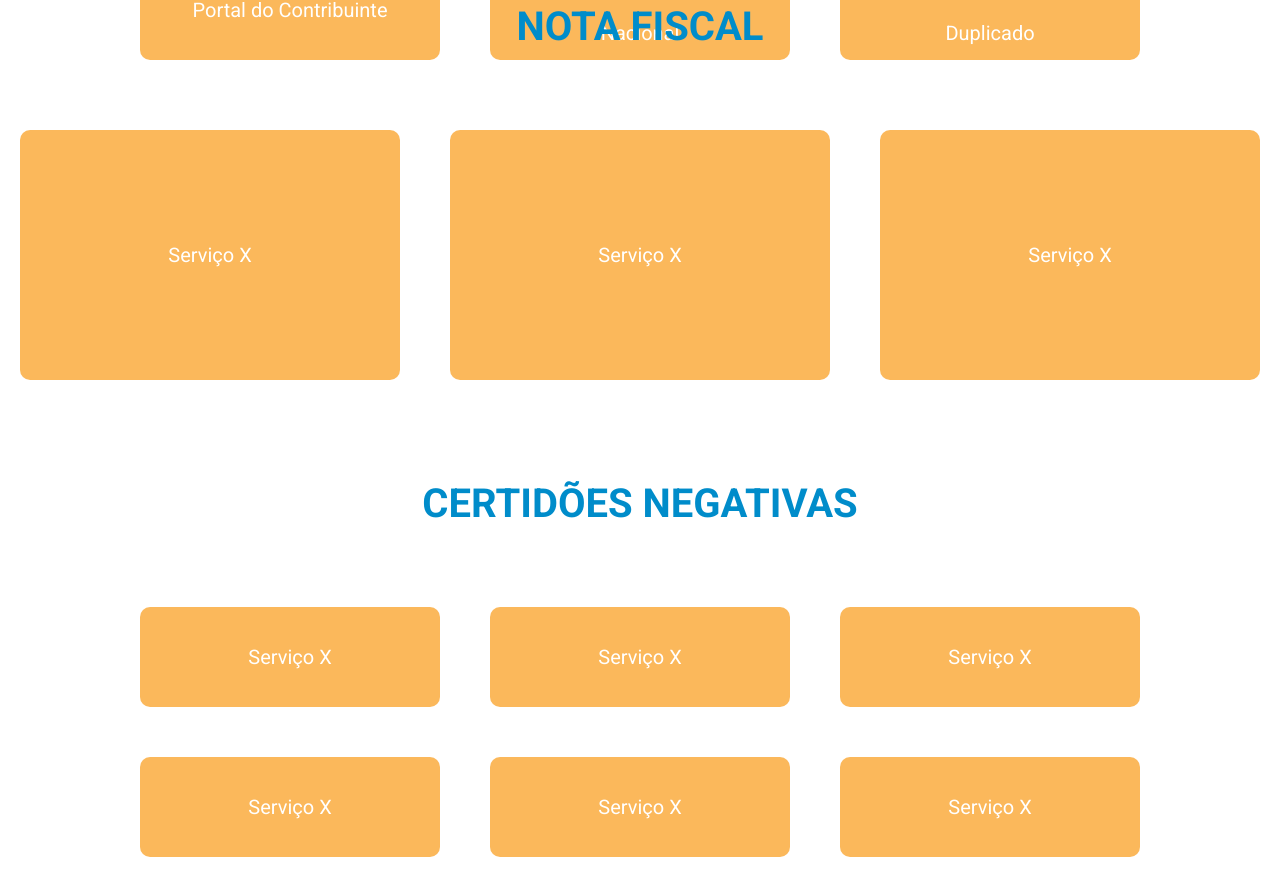
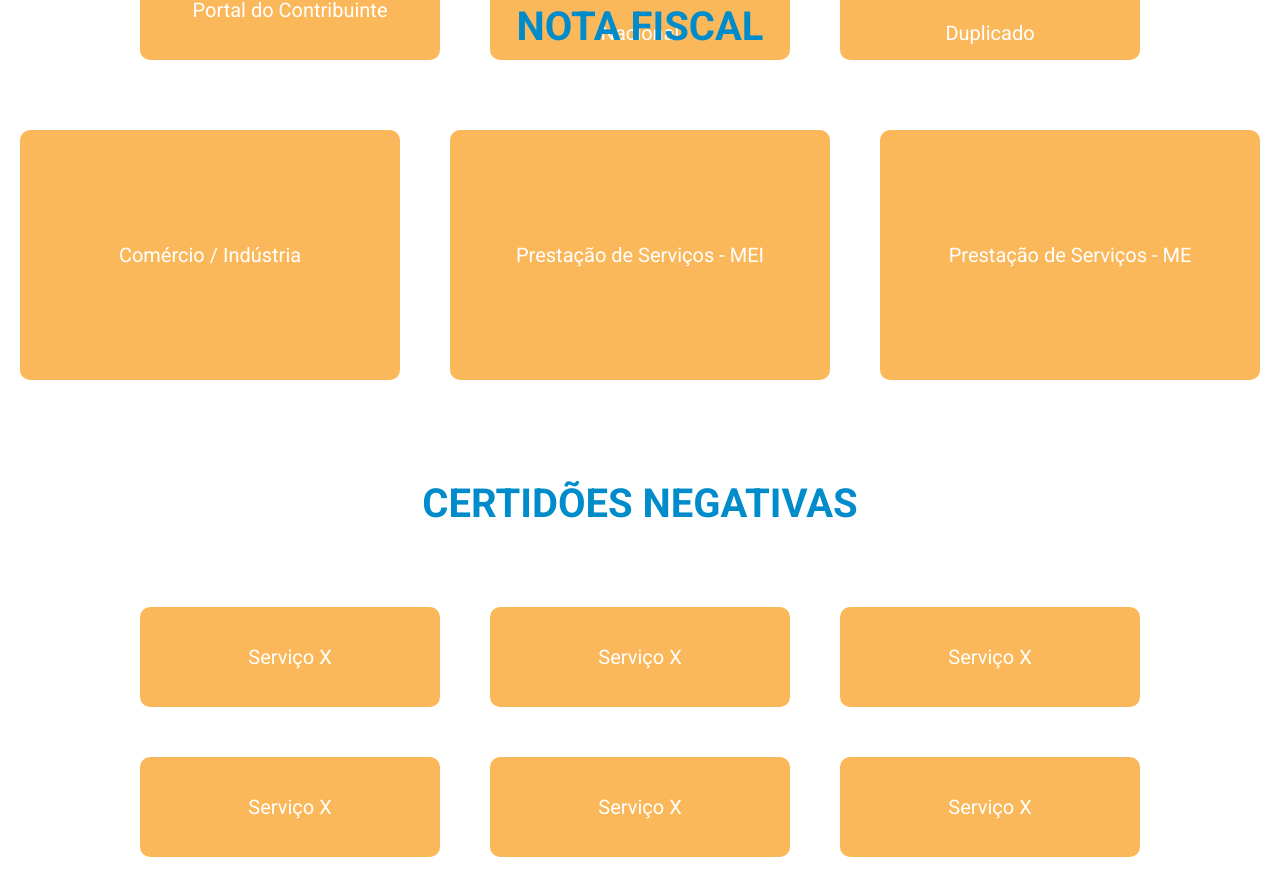
Before and after one commit to ThamirisMaria/sala-virtual-do-empreendedor, an Angular app: page /sala-virtual in a window 1280 px wide. Shown: the part 1821-2716 px from the top of the page. Built offline with nearby package versions, Linux system fonts and the light colour scheme.

Commit message:
update: nota fiscal btn's texts

```diff
--- a/src/app/sala-virtual/sala-virtual.component.html
+++ b/src/app/sala-virtual/sala-virtual.component.html
@@ -33,9 +33,9 @@
     <section id="nota-fiscal">
         <h1 class="section-title">NOTA FISCAL</h1>
         <div id="btns-sections">
-            <button class="btn btn-nota-fiscal">Serviço X</button>
-            <button class="btn btn-nota-fiscal">Serviço X</button>
-            <button class="btn btn-nota-fiscal">Serviço X</button>
+            <button class="btn btn-nota-fiscal">Comércio / Indústria</button>
+            <button class="btn btn-nota-fiscal">Prestação de Serviços - MEI</button>
+            <button class="btn btn-nota-fiscal">Prestação de Serviços - ME</button>
         </div>
     </section>
     <section id="certidoes-negativas">
```
